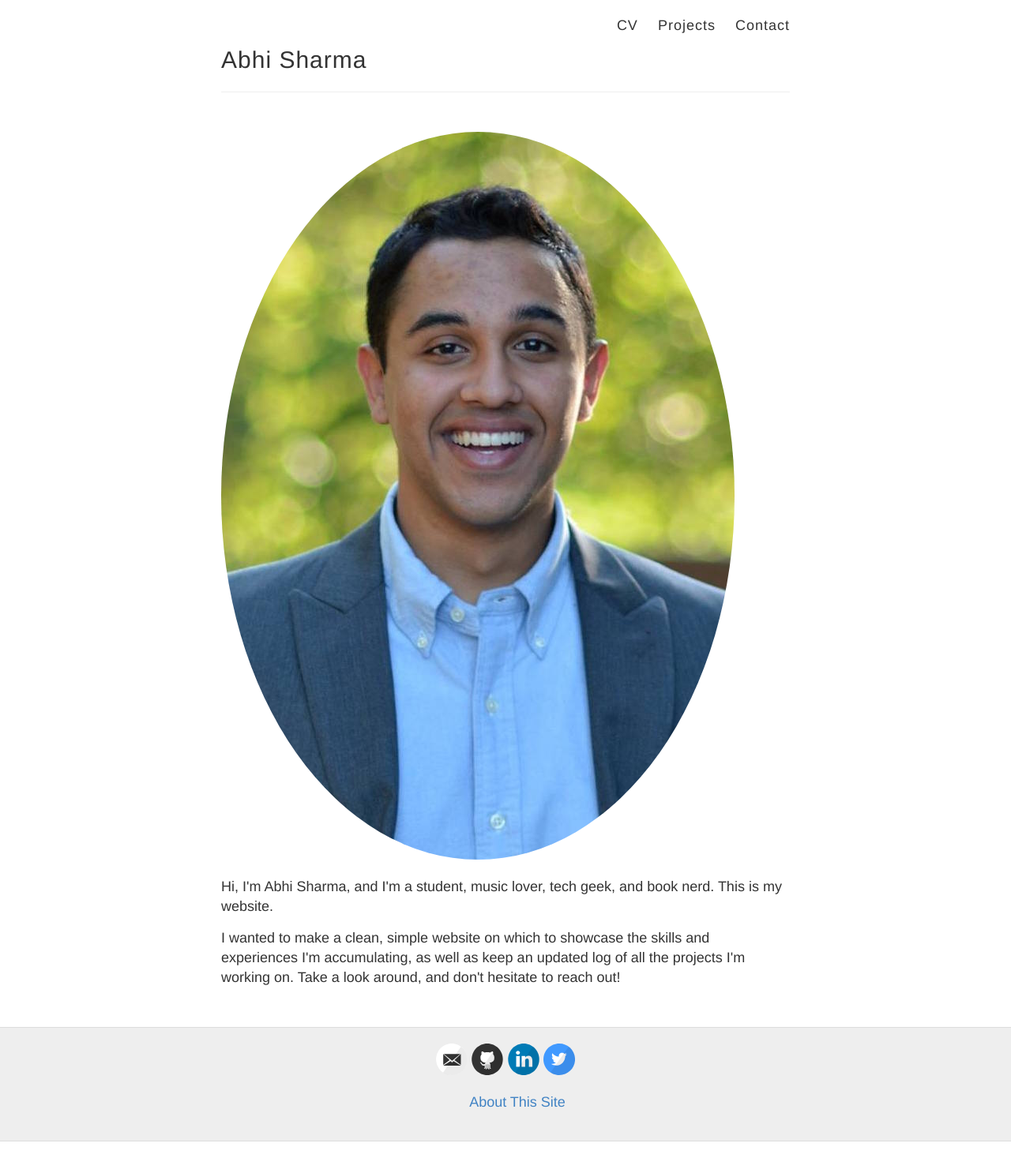
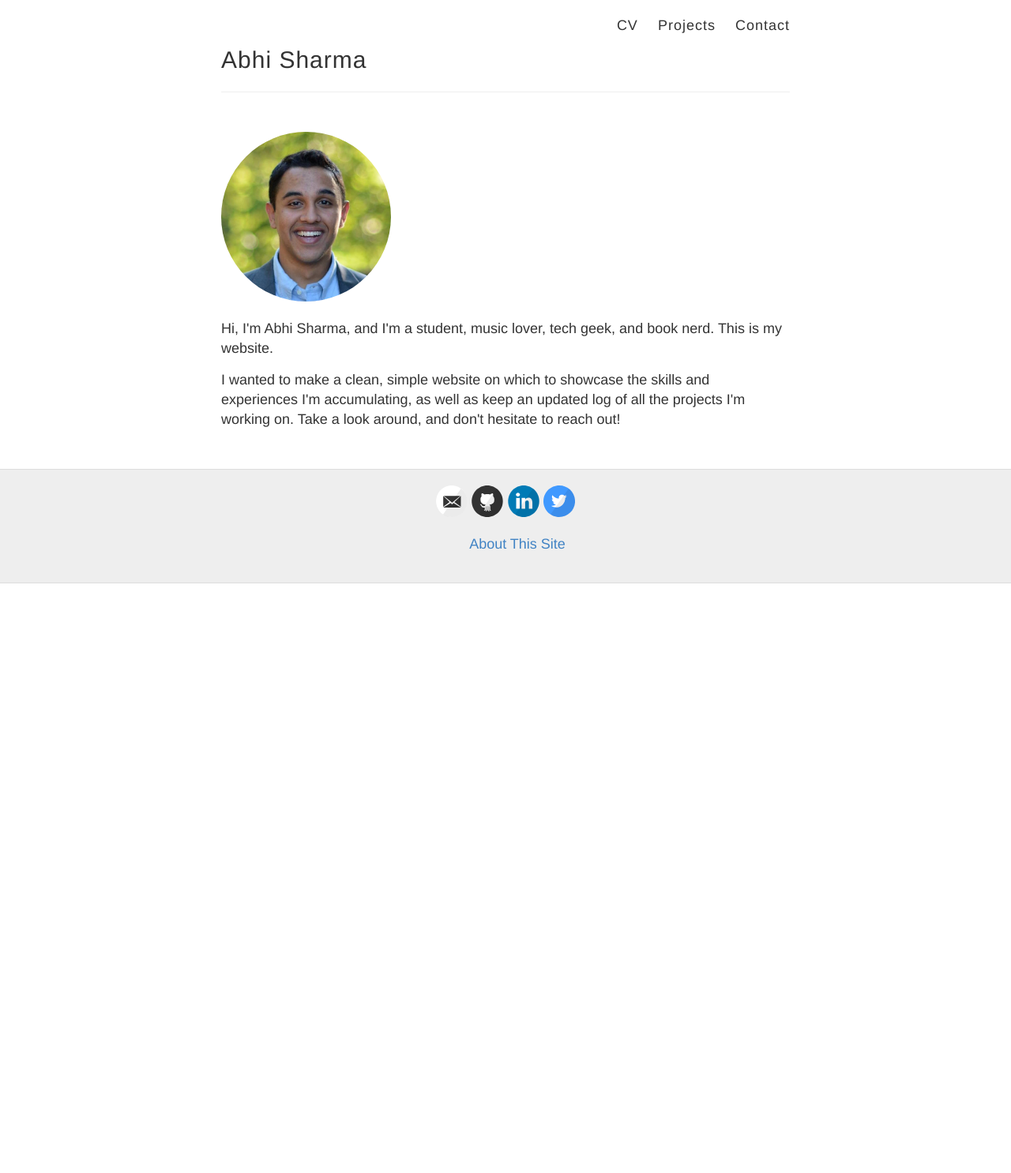
Before and after one commit to abhi-v-sharma/abhi-v-sharma.github.io, a Jekyll site: the page built from index.html, in a window 1280 px wide. Shown: the whole page at 79% size. Built offline with Jekyll 4.4.1, drawn with Linux system fonts in a browser that asks for light colours; after the commit the page ends 900 px from its top, so only the background shows below that.

Commit message:
cropped to square

```diff
--- a/index.html
+++ b/index.html
@@ -9,7 +9,7 @@ description: Abhi Sharma is a student, music lover, tech geek, and book nerd. Th
 
 <div class="row marketing">
 	<div class="col-sm-4">
-	<img  class="img-circle" alt="Abhi Sharma" src="images/abhi-pic.jpeg">
+	<img  class="img-circle" alt="Abhi Sharma" src="images/abhi-pic-copy.jpeg" height="215" width="215">
 	</div>
 	<p>Hi, I'm Abhi Sharma, and I'm a student, music lover, tech geek, and book nerd. This is my website.</p>
 	<p>I wanted to make a clean, simple website on which to showcase the skills and experiences I'm accumulating, as well as
```
Also changed, not shown: images/abhi-pic-copy.jpeg (added).
